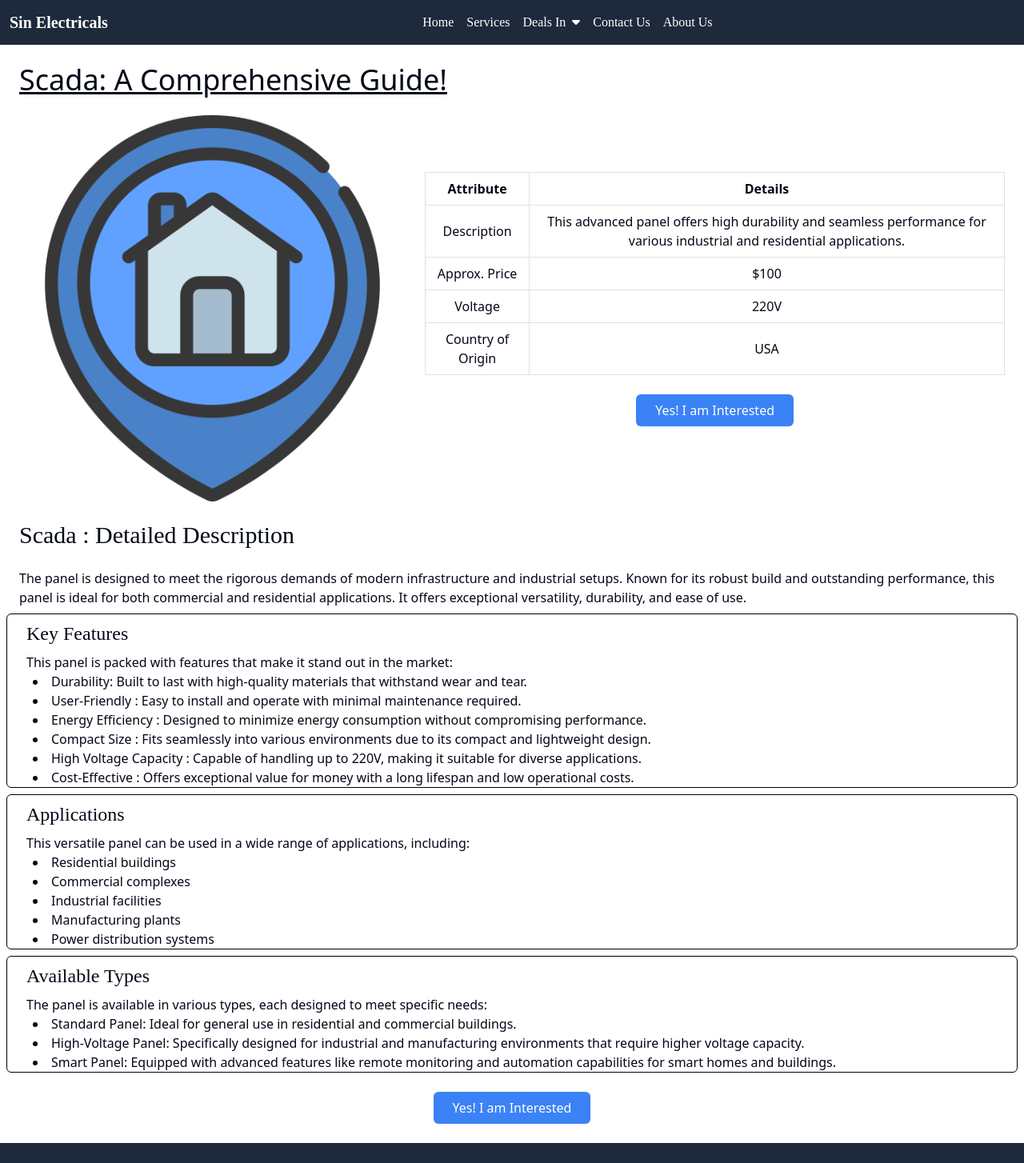
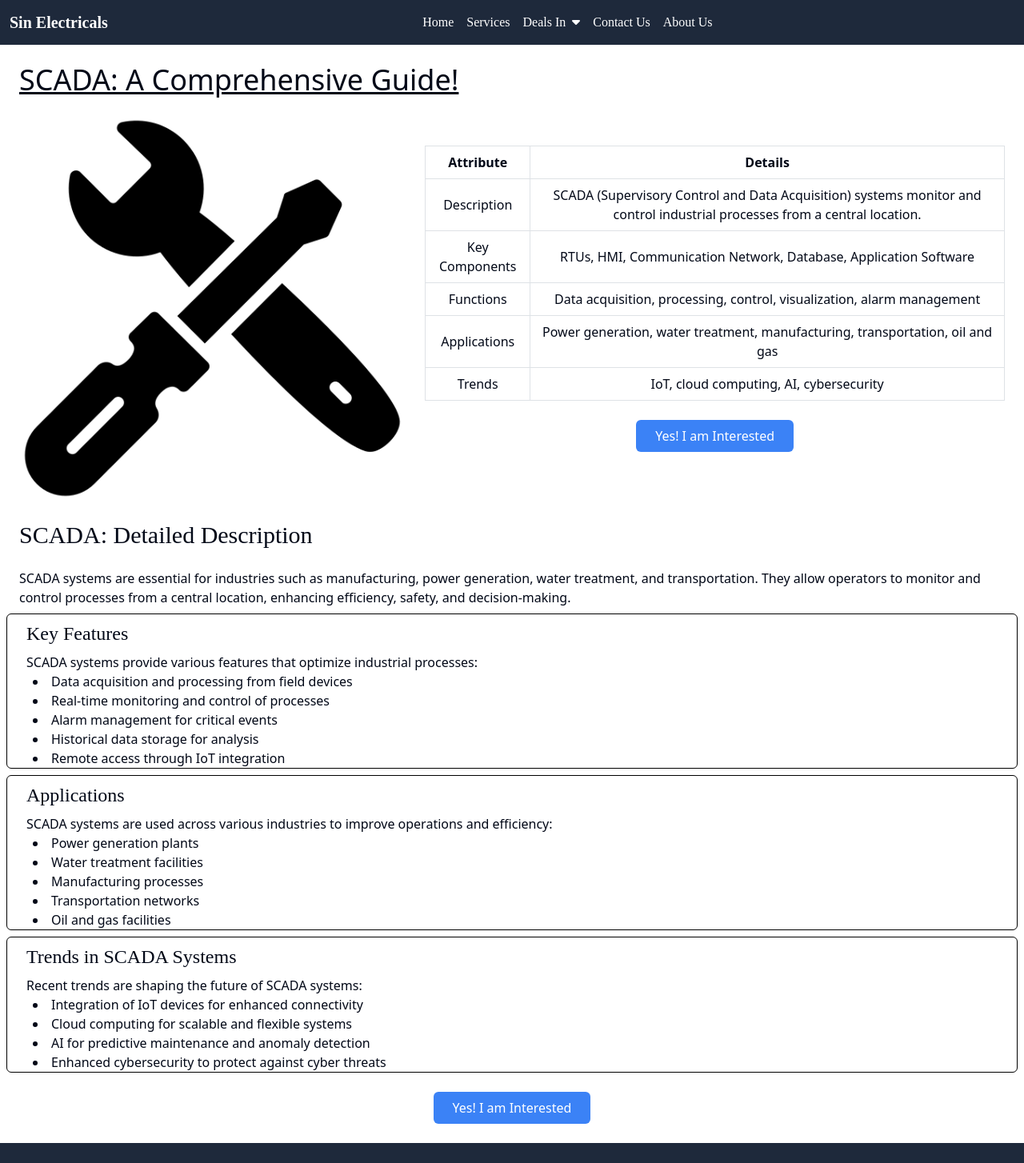
Before and after one commit to yatin-commits/sineElectricals, a React (Vite) app in the folder sin/: page /scada in a window 1280 px wide. Shown: the top 1454 px of the page at 80% size. Built offline with nearby package versions, Linux system fonts and the light colour scheme.

Commit message:
content changed

```diff
--- a/sin/src/Pages/Panel.jsx
+++ b/sin/src/Pages/Panel.jsx
@@ -17,13 +17,13 @@ const Panel = () => {
   return (
     <>
       <NavBar />
-      <h1 className='text-4xl text-left px-4 my-4 underline'>Panel: A Comprehensive Guide!</h1>
+      <h1 className='text-4xl text-left px-4 my-4 underline'>LT Panels: Essential Features!</h1>
 
       {/* Flex container adjusted for responsiveness */}
       <div className="flex flex-col md:flex-row justify-center items-center gap-6 px-4">
         {/* Carousel */}
         <div className="w-full md:w-[40%]">
-          <img src="./home-address.png" alt="" />
+          <img src="./hand-tools.png" alt="LT Panel" />
         </div>
 
         {/* Product Description */}
@@ -38,11 +38,11 @@ const Panel = () => {
             <tbody>
               <tr>
                 <td className="border border-gray-300 p-2">Description</td>
-                <td className="border border-gray-300 p-2">This advanced panel offers high durability and seamless performance for various industrial and residential applications.</td>
+                <td className="border border-gray-300 p-2">This LT panel ensures efficient and safe electrical power distribution for industrial and residential applications.</td>
               </tr>
               <tr>
                 <td className="border border-gray-300 p-2">Approx. Price</td>
-                <td className="border border-gray-300 p-2">$100</td>
+                <td className="border border-gray-300 p-2">$150</td>
               </tr>
               <tr>
                 <td className="border border-gray-300 p-2">Voltage</td>
@@ -50,20 +50,8 @@ const Panel = () => {
               </tr>
               <tr>
                 <td className="border border-gray-300 p-2">Country of Origin</td>
-                <td className="border border-gray-300 p-2">USA</td>
+                <td className="border border-gray-300 p-2">India</td>
               </tr>
-              {/* <tr>
-                <td className="border border-gray-300 p-2">Features</td>
-                <td className="border border-gray-300 p-2">
-                  <ul className="list-disc list-inside">
-                    <li>Durable</li>
-                    <li>Easy to use</li>
-                    <li>High performance</li>
-                    <li>Energy efficient</li>
-                    <li>Compact design</li>
-                  </ul>
-                </td>
-              </tr> */}
             </tbody>
           </table>
           <div className="text-center my-4">
@@ -75,24 +63,23 @@ const Panel = () => {
       </div>
 
       {/* Detailed Description Section */}
-      <h1 className='font-[poppins] p-4 text-3xl'>Panel : Detailed Description</h1>
+      <h1 className='font-[poppins] p-4 text-3xl'>LT Panel : Detailed Description</h1>
       <p className='px-4'>
-        The panel is designed to meet the rigorous demands of modern infrastructure and industrial setups. Known for its robust build and outstanding performance, this panel is ideal for both commercial and residential applications. It offers exceptional versatility, durability, and ease of use.
+        This LT panel is designed for modern electrical systems, offering safety, performance, and efficiency. It’s built to handle the demands of both residential and industrial applications while ensuring reliable power distribution.
       </p>
 
       {/* Key Features */}
       <div className='border-1 rounded-md border-black m-2'>
         <h2 className='font-[poppins] px-4 py-2 text-2xl'>Key Features</h2>
         <p className='px-4'>
-        This panel is packed with features that make it stand out in the market:
+          Some of the notable features of this LT panel include:
         </p>
         <ul className="list-disc list-inside px-8">
-        <li> Durability: Built to last with high-quality materials that withstand wear and tear.</li>
-        <li> User-Friendly : Easy to install and operate with minimal maintenance required.</li>
-        <li> Energy Efficiency : Designed to minimize energy consumption without compromising performance.</li>
-        <li> Compact Size : Fits seamlessly into various environments due to its compact and lightweight design.</li>
-        <li> High Voltage Capacity : Capable of handling up to 220V, making it suitable for diverse applications.</li>
-        <li> Cost-Effective : Offers exceptional value for money with a long lifespan and low operational costs.</li>
+          <li> Short-circuit protection: Ensures safety by preventing damage caused by sudden current spikes.</li>
+          <li> Overload protection: Prevents overheating by controlling excessive current flow.</li>
+          <li> Ground fault protection: Reduces the risk of electrical shock.</li>
+          <li> Energy efficiency: Optimized to reduce energy loss.</li>
+          <li> Durability: Designed with long-lasting materials to handle harsh environments.</li>
         </ul>
       </div>
 
@@ -100,13 +87,12 @@ const Panel = () => {
       <div className='border-1 rounded-md border-black m-2'>
         <h2 className='font-[poppins] px-4 py-2 text-2xl'>Applications</h2>
         <p className='px-4'>
-        This versatile panel can be used in a wide range of applications, including:
+          The LT panel can be used in various settings, such as:
         </p>
         <ul className="list-disc list-inside px-8">
           <li>Residential buildings</li>
           <li>Commercial complexes</li>
-        <li>Industrial facilities</li>
-        <li>Manufacturing plants</li>
+          <li>Industrial factories</li>
           <li>Power distribution systems</li>
         </ul>
       </div>
@@ -115,14 +101,13 @@ const Panel = () => {
       <div className='border-1 rounded-md border-black m-2'>
         <h2 className='font-[poppins] px-4 py-2 text-2xl'>Available Types</h2>
         <p className='px-4'>
-        The panel is available in various types, each designed to meet specific needs:
+          Choose from the different LT panel types available:
         </p>
         <ul className="list-disc list-inside px-8">
-        <li>Standard Panel: Ideal for general use in residential and commercial buildings.</li>
-        <li>High-Voltage Panel: Specifically designed for industrial and manufacturing environments that require higher voltage capacity.</li>
-        <li>Smart Panel: Equipped with advanced features like remote monitoring and automation capabilities for smart homes and buildings.</li>
+          <li>Standard LT Panel: Best for regular applications in homes and offices.</li>
+          <li>High-Voltage LT Panel: Built for industries needing higher voltage capacities.</li>
+          <li>Smart LT Panel: Featuring remote monitoring for advanced applications.</li>
         </ul>
-
       </div>
       <div className="text-center my-4">
         <button onClick={handleOpenModal} className="bg-blue-500 text-white px-4 py-2 rounded">
@@ -154,7 +139,6 @@ const Panel = () => {
               </div>
             </form>
           </div>
-
         </div>
       )}
       <Footer/>
--- a/sin/src/Pages/Scada.jsx
+++ b/sin/src/Pages/Scada.jsx
@@ -17,13 +17,13 @@ const Scada = () => {
   return (
     <>
       <NavBar />
-      <h1 className='text-4xl text-left px-4 my-4 underline'>Scada: A Comprehensive Guide!</h1>
+      <h1 className='text-4xl text-left px-4 my-4 underline'>SCADA: A Comprehensive Guide!</h1>
 
       {/* Flex container adjusted for responsiveness */}
       <div className="flex flex-col md:flex-row justify-center items-center gap-6 px-4">
         {/* Carousel */}
         <div className="w-full md:w-[40%]">
-          <img src="./home-address.png" alt="" />
+          <img src="./hand-tools.png" alt="SCADA System" />
         </div>
 
         {/* Product Description */}
@@ -38,32 +38,34 @@ const Scada = () => {
             <tbody>
               <tr>
                 <td className="border border-gray-300 p-2">Description</td>
-                <td className="border border-gray-300 p-2">This advanced panel offers high durability and seamless performance for various industrial and residential applications.</td>
+                <td className="border border-gray-300 p-2">
+                  SCADA (Supervisory Control and Data Acquisition) systems monitor and control industrial processes from a central location.
+                </td>
               </tr>
               <tr>
-                <td className="border border-gray-300 p-2">Approx. Price</td>
-                <td className="border border-gray-300 p-2">$100</td>
+                <td className="border border-gray-300 p-2">Key Components</td>
+                <td className="border border-gray-300 p-2">
+                  RTUs, HMI, Communication Network, Database, Application Software
+                </td>
               </tr>
               <tr>
-                <td className="border border-gray-300 p-2">Voltage</td>
-                <td className="border border-gray-300 p-2">220V</td>
+                <td className="border border-gray-300 p-2">Functions</td>
+                <td className="border border-gray-300 p-2">
+                  Data acquisition, processing, control, visualization, alarm management
+                </td>
               </tr>
               <tr>
-                <td className="border border-gray-300 p-2">Country of Origin</td>
-                <td className="border border-gray-300 p-2">USA</td>
+                <td className="border border-gray-300 p-2">Applications</td>
+                <td className="border border-gray-300 p-2">
+                  Power generation, water treatment, manufacturing, transportation, oil and gas
+                </td>
               </tr>
-              {/* <tr>
-                <td className="border border-gray-300 p-2">Features</td>
+              <tr>
+                <td className="border border-gray-300 p-2">Trends</td>
                 <td className="border border-gray-300 p-2">
-                  <ul className="list-disc list-inside">
-                    <li>Durable</li>
-                    <li>Easy to use</li>
-                    <li>High performance</li>
-                    <li>Energy efficient</li>
-                    <li>Compact design</li>
-                  </ul>
+                  IoT, cloud computing, AI, cybersecurity
                 </td>
-              </tr> */}
+              </tr>
             </tbody>
           </table>
           <div className="text-center my-4">
@@ -75,24 +77,23 @@ const Scada = () => {
       </div>
 
       {/* Detailed Description Section */}
-      <h1 className='font-[poppins] p-4 text-3xl'>Scada : Detailed Description</h1>
+      <h1 className='font-[poppins] p-4 text-3xl'>SCADA: Detailed Description</h1>
       <p className='px-4'>
-        The panel is designed to meet the rigorous demands of modern infrastructure and industrial setups. Known for its robust build and outstanding performance, this panel is ideal for both commercial and residential applications. It offers exceptional versatility, durability, and ease of use.
+        SCADA systems are essential for industries such as manufacturing, power generation, water treatment, and transportation. They allow operators to monitor and control processes from a central location, enhancing efficiency, safety, and decision-making.
       </p>
 
       {/* Key Features */}
       <div className='border-1 rounded-md border-black m-2'>
         <h2 className='font-[poppins] px-4 py-2 text-2xl'>Key Features</h2>
         <p className='px-4'>
-        This panel is packed with features that make it stand out in the market:
+          SCADA systems provide various features that optimize industrial processes:
         </p>
         <ul className="list-disc list-inside px-8">
-        <li> Durability: Built to last with high-quality materials that withstand wear and tear.</li>
-        <li> User-Friendly : Easy to install and operate with minimal maintenance required.</li>
-        <li> Energy Efficiency : Designed to minimize energy consumption without compromising performance.</li>
-        <li> Compact Size : Fits seamlessly into various environments due to its compact and lightweight design.</li>
-        <li> High Voltage Capacity : Capable of handling up to 220V, making it suitable for diverse applications.</li>
-        <li> Cost-Effective : Offers exceptional value for money with a long lifespan and low operational costs.</li>
+          <li>Data acquisition and processing from field devices</li>
+          <li>Real-time monitoring and control of processes</li>
+          <li>Alarm management for critical events</li>
+          <li>Historical data storage for analysis</li>
+          <li>Remote access through IoT integration</li>
         </ul>
       </div>
 
@@ -100,29 +101,29 @@ const Scada = () => {
       <div className='border-1 rounded-md border-black m-2'>
         <h2 className='font-[poppins] px-4 py-2 text-2xl'>Applications</h2>
         <p className='px-4'>
-        This versatile panel can be used in a wide range of applications, including:
+          SCADA systems are used across various industries to improve operations and efficiency:
         </p>
         <ul className="list-disc list-inside px-8">
-        <li>Residential buildings</li>
-        <li>Commercial complexes</li>
-        <li>Industrial facilities</li>
-        <li>Manufacturing plants</li>
-        <li>Power distribution systems</li>
+          <li>Power generation plants</li>
+          <li>Water treatment facilities</li>
+          <li>Manufacturing processes</li>
+          <li>Transportation networks</li>
+          <li>Oil and gas facilities</li>
         </ul>
       </div>
 
-      {/* Types */}
+      {/* Trends */}
       <div className='border-1 rounded-md border-black m-2'>
-      <h2 className='font-[poppins] px-4 py-2 text-2xl'>Available Types</h2>
+        <h2 className='font-[poppins] px-4 py-2 text-2xl'>Trends in SCADA Systems</h2>
         <p className='px-4'>
-        The panel is available in various types, each designed to meet specific needs:
+          Recent trends are shaping the future of SCADA systems:
         </p>
         <ul className="list-disc list-inside px-8">
-        <li>Standard Panel: Ideal for general use in residential and commercial buildings.</li>
-        <li>High-Voltage Panel: Specifically designed for industrial and manufacturing environments that require higher voltage capacity.</li>
-        <li>Smart Panel: Equipped with advanced features like remote monitoring and automation capabilities for smart homes and buildings.</li>
+          <li>Integration of IoT devices for enhanced connectivity</li>
+          <li>Cloud computing for scalable and flexible systems</li>
+          <li>AI for predictive maintenance and anomaly detection</li>
+          <li>Enhanced cybersecurity to protect against cyber threats</li>
         </ul>
-
       </div>
       <div className="text-center my-4">
         <button onClick={handleOpenModal} className="bg-blue-500 text-white px-4 py-2 rounded">
@@ -154,10 +155,9 @@ const Scada = () => {
               </div>
             </form>
           </div>
-
         </div>
       )}
-      <Footer/>
+      <Footer />
     </>
   );
 }
--- a/sin/src/Pages/Stabilizers.jsx
+++ b/sin/src/Pages/Stabilizers.jsx
@@ -17,13 +17,13 @@ const Stabilizers = () => {
   return (
     <>
       <NavBar />
-      <h1 className='text-4xl text-left px-4 my-4 underline'>Stabilizers: A Comprehensive Guide!</h1>
+      <h1 className='text-4xl text-left px-4 my-4 underline'>Servo Voltage Stabilizer: A Comprehensive Guide</h1>
 
       {/* Flex container adjusted for responsiveness */}
       <div className="flex flex-col md:flex-row justify-center items-center gap-6 px-4">
         {/* Carousel */}
         <div className="w-[50%] md:w-[40%]">
-          <img src="./hand-tools.png" alt="" />
+          <img src="./hand-tools.png" alt="Servo Voltage Stabilizer" />
         </div>
 
         {/* Product Description */}
@@ -38,32 +38,20 @@ const Stabilizers = () => {
             <tbody>
               <tr>
                 <td className="border border-gray-300 p-2">Description</td>
-                <td className="border border-gray-300 p-2">This advanced panel offers high durability and seamless performance for various industrial and residential applications.</td>
+                <td className="border border-gray-300 p-2">Servo Voltage Stabilizers maintain a constant output voltage, protecting sensitive equipment from fluctuations.</td>
               </tr>
               <tr>
                 <td className="border border-gray-300 p-2">Approx. Price</td>
-                <td className="border border-gray-300 p-2">$100</td>
+                <td className="border border-gray-300 p-2">$150 - $500</td>
               </tr>
               <tr>
                 <td className="border border-gray-300 p-2">Voltage</td>
-                <td className="border border-gray-300 p-2">220V</td>
+                <td className="border border-gray-300 p-2">220V / 440V</td>
               </tr>
               <tr>
                 <td className="border border-gray-300 p-2">Country of Origin</td>
-                <td className="border border-gray-300 p-2">USA</td>
+                <td className="border border-gray-300 p-2">India</td>
               </tr>
-              {/* <tr>
-                <td className="border border-gray-300 p-2">Features</td>
-                <td className="border border-gray-300 p-2">
-                  <ul className="list-disc list-inside">
-                    <li>Durable</li>
-                    <li>Easy to use</li>
-                    <li>High performance</li>
-                    <li>Energy efficient</li>
-                    <li>Compact design</li>
-                  </ul>
-                </td>
-              </tr> */}
             </tbody>
           </table>
           <div className="text-center my-4">
@@ -75,24 +63,23 @@ const Stabilizers = () => {
       </div>
 
       {/* Detailed Description Section */}
-      <h1 className='font-[poppins] p-4 text-3xl'>Stabilizers : Detailed Description</h1>
+      <h1 className='font-[poppins] p-4 text-3xl'>Servo Voltage Stabilizers: Detailed Description</h1>
       <p className='px-4'>
-        The panel is designed to meet the rigorous demands of modern infrastructure and industrial setups. Known for its robust build and outstanding performance, this panel is ideal for both commercial and residential applications. It offers exceptional versatility, durability, and ease of use.
+        Servo Voltage Stabilizers (SVS) are electronic devices used to maintain a constant output voltage, regardless of fluctuations in the input voltage. They are essential for protecting sensitive electronic equipment from voltage surges and dips.
       </p>
 
       {/* Key Features */}
       <div className='border-1 rounded-md border-black m-2'>
         <h2 className='font-[poppins] px-4 py-2 text-2xl'>Key Features</h2>
         <p className='px-4'>
-        This panel is packed with features that make it stand out in the market:
+          Servo Voltage Stabilizers offer several critical features:
         </p>
         <ul className="list-disc list-inside px-8">
-        <li> Durability: Built to last with high-quality materials that withstand wear and tear.</li>
-        <li> User-Friendly : Easy to install and operate with minimal maintenance required.</li>
-        <li> Energy Efficiency : Designed to minimize energy consumption without compromising performance.</li>
-        <li> Compact Size : Fits seamlessly into various environments due to its compact and lightweight design.</li>
-        <li> High Voltage Capacity : Capable of handling up to 220V, making it suitable for diverse applications.</li>
-        <li> Cost-Effective : Offers exceptional value for money with a long lifespan and low operational costs.</li>
+          <li> High Accuracy: Precisely maintain the output voltage.</li>
+          <li> Fast Response Time: Quickly adjusts to voltage fluctuations.</li>
+          <li> Wide Input Voltage Range: Suitable for various input ranges.</li>
+          <li> High Efficiency: Minimizes energy loss during operation.</li>
+          <li> Protection: Equipped with overload and short-circuit protection.</li>
         </ul>
       </div>
 
@@ -100,30 +87,31 @@ const Stabilizers = () => {
       <div className='border-1 rounded-md border-black m-2'>
         <h2 className='font-[poppins] px-4 py-2 text-2xl'>Applications</h2>
         <p className='px-4'>
-        This versatile panel can be used in a wide range of applications, including:
+          These stabilizers are used in a variety of settings:
         </p>
         <ul className="list-disc list-inside px-8">
-        <li>Residential buildings</li>
-        <li>Commercial complexes</li>
-        <li>Industrial facilities</li>
-        <li>Manufacturing plants</li>
-        <li>Power distribution systems</li>
+          <li>Industrial Equipment: For machinery and control systems.</li>
+          <li>Medical Equipment: Ensures stable power for medical devices.</li>
+          <li>Laboratory Equipment: Protects precision instruments.</li>
+          <li>Data Centers: Provides stable power for servers and IT equipment.</li>
+          <li>Residential Use: Protects home appliances and electronics.</li>
         </ul>
       </div>
 
       {/* Types */}
       <div className='border-1 rounded-md border-black m-2'>
-      <h2 className='font-[poppins] px-4 py-2 text-2xl'>Available Types</h2>
+        <h2 className='font-[poppins] px-4 py-2 text-2xl'>Types of Servo Voltage Stabilizers</h2>
         <p className='px-4'>
-        The panel is available in various types, each designed to meet specific needs:
+          There are several types of Servo Voltage Stabilizers:
         </p>
         <ul className="list-disc list-inside px-8">
-        <li>Standard Panel: Ideal for general use in residential and commercial buildings.</li>
-        <li>High-Voltage Panel: Specifically designed for industrial and manufacturing environments that require higher voltage capacity.</li>
-        <li>Smart Panel: Equipped with advanced features like remote monitoring and automation capabilities for smart homes and buildings.</li>
+          <li>Single-Phase: For applications with single-phase power supply.</li>
+          <li>Three-Phase: For applications with three-phase power supply.</li>
+          <li>Online: Provides uninterrupted power supply.</li>
+          <li>Offline: Switches to a battery backup in case of power outages.</li>
         </ul>
+      </div>
 
-      </div>
       <div className="text-center my-4">
         <button onClick={handleOpenModal} className="bg-blue-500 text-white px-4 py-2 rounded">
           Yes! I am Interested
@@ -154,10 +142,9 @@ const Stabilizers = () => {
               </div>
             </form>
           </div>
-
         </div>
       )}
-      <Footer/>
+      <Footer />
     </>
   );
 }
--- a/sin/src/Pages/Vcb.jsx
+++ b/sin/src/Pages/Vcb.jsx
@@ -77,7 +77,9 @@ const Vcb = () => {
       {/* Detailed Description Section */}
       <h1 className='font-[poppins] p-4 text-3xl'>Vcb : Detailed Description</h1>
       <p className='px-4'>
-        The panel is designed to meet the rigorous demands of modern infrastructure and industrial setups. Known for its robust build and outstanding performance, this panel is ideal for both commercial and residential applications. It offers exceptional versatility, durability, and ease of use.
+      A Reliable and Efficient Switching Device
+A Vacuum Circuit Breaker (VCB) is a type of electrical switchgear used to interrupt electric currents under normal or fault conditions. Unlike oil circuit breakers or air circuit breakers, VCBs utilize a vacuum to create a dielectric medium between the contacts, which significantly improves their performance and reliability.
+
       </p>
 
       {/* Key Features */}
```
Lines whose indentation alone changed are shown as unchanged.
